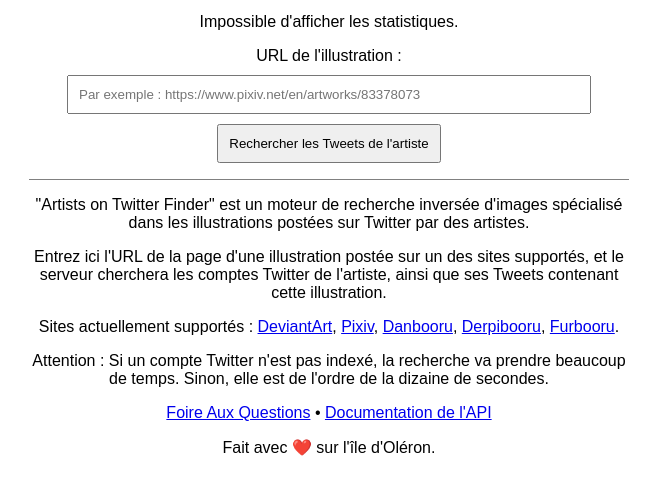
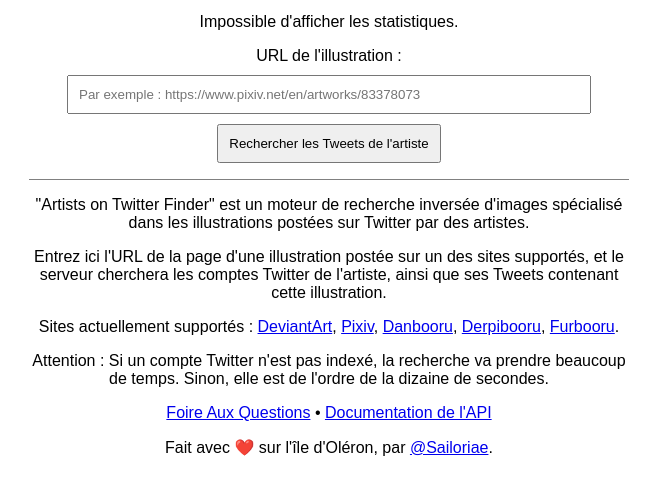
Before and after one commit to Sailoriae/Artists_on_Twitter_Finder, a plain HTML site: page public/index.fr.html in a window 1280 px wide. Shown: the part 128-622 px from the top of the page, without its empty margins (311-967 px from the left). Drawn offline with Linux system fonts and the light colour scheme; no server answers.

Commit message:
Créditer le compte Twitter de @Sailoriae

```diff
--- a/public/index.fr.html
+++ b/public/index.fr.html
@@ -50,7 +50,7 @@
 		<p>Attention&nbsp;: Si un compte Twitter n'est pas indexé, la recherche va prendre beaucoup de temps. Sinon, elle est de l'ordre de la dizaine de secondes.</p>
 		<p id="display-infos"></p>
 		<p><a href="./faq">Foire Aux Questions</a> &bull; <a href="./documentation">Documentation de l'API</a></p>
-		<p>Fait avec ❤️ sur l'île d'Oléron.</p>
+		<p>Fait avec ❤️ sur l'île d'Oléron, par <a href="https://twitter.com/Sailoriae" target="_blank" rel="noopener">@Sailoriae</a>.</p>
 	</footer>
 </body>
 
```
Also changed, not shown: public/index.en.html (+1 -1 lines).
